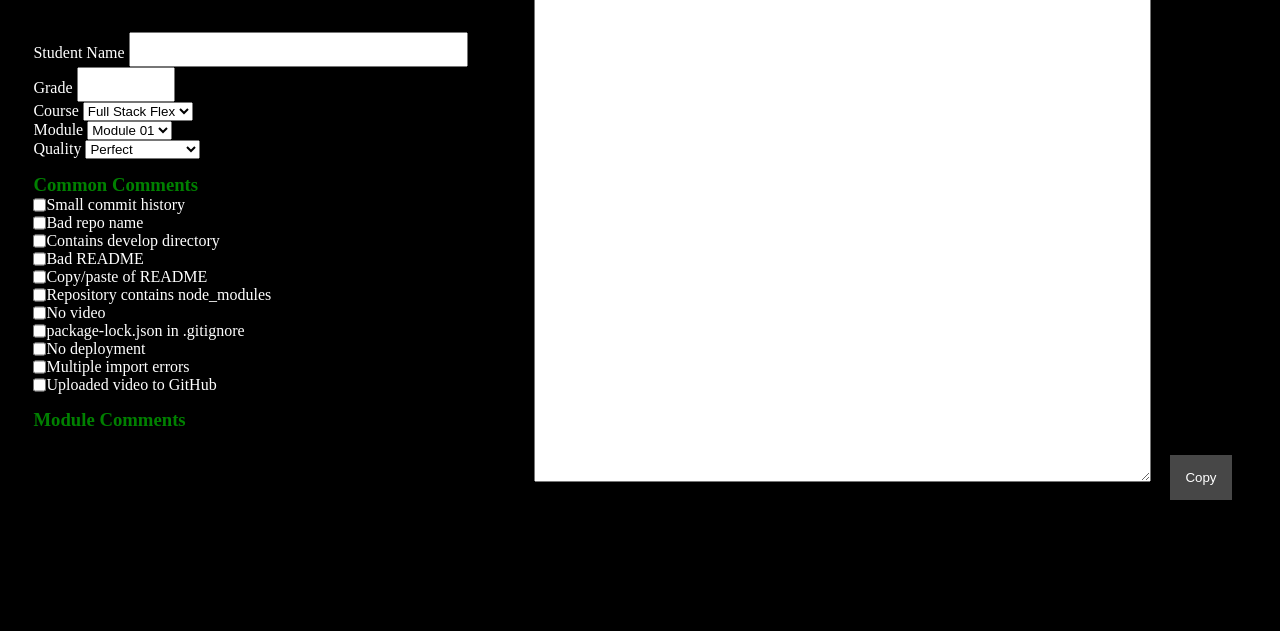
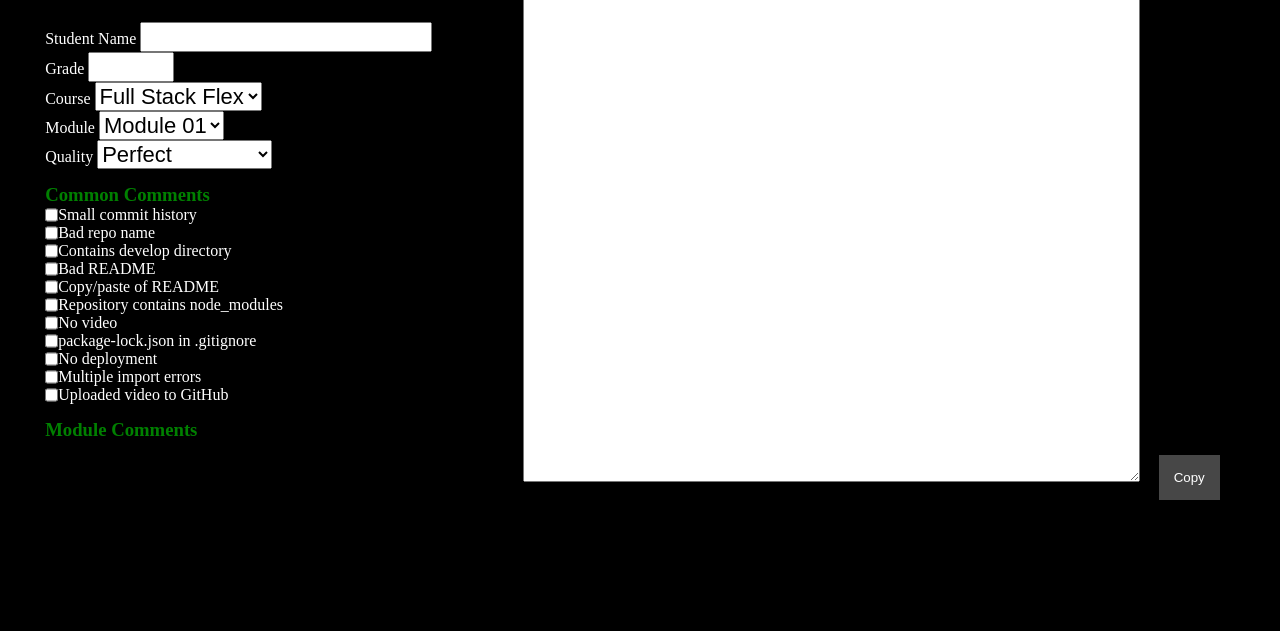
Before and after one commit to MorganLee909/2u-feedback-generator, a plain HTML site: page index.html in a window 1280 px wide. Shown: the part 169-800 px from the top of the page. Drawn offline with Linux system fonts and the light colour scheme.

Commit message:
Remove some html that was not needed.

```diff
--- a/index.html
+++ b/index.html
@@ -10,8 +10,13 @@
             box-sizing: border-box;
         }
         body{
+            display: flex;
+            justify-content: space-around;
+            align-items: center;
             background: black;
             color: white;
+            height: 100vh;
+            width: 100vw;
         }
         #reset{
             position: absolute;
@@ -29,13 +34,8 @@
         #reset:active{
             background: #828282;
         }
-        .option{
-            display: flex;
-            flex-direction: column;
-            align-items: center;
-        }
-        input{
-            font-size: 26px;
+        input, select{
+            font-size: 22px;
         }
         #copyBtn{
             padding: 15px;
@@ -50,12 +50,6 @@
         }
         #copyBtn:active{
             background: #828282;
-        }
-        #feedback{
-            flex-direction: row;
-            justify-content: space-around;
-            height: 100vh;
-            width: 100vw;
         }
         #gitHubComments, #moduleComments{
             display: flex;
@@ -79,7 +73,6 @@
 <body>
     <button id="reset" onclick="reset()">Reset</button>
 
-    <div id="feedback" class="option">
     <div id="feedbackEntry">
         <label>Student Name
             <input id="nameInput" type="text" onkeyup="updateText()"/>
@@ -186,7 +179,6 @@
         <textarea id="feedbackText" rows="33" cols="75"></textarea>
         <button id="copyBtn" onclick="copy()">Copy</button>
     </div>
-    </div>
 
     <script src="github.js"></script>
     <script src="./rubrics/fsf01.js"></script>
```
Lines whose indentation alone changed are shown as unchanged.
